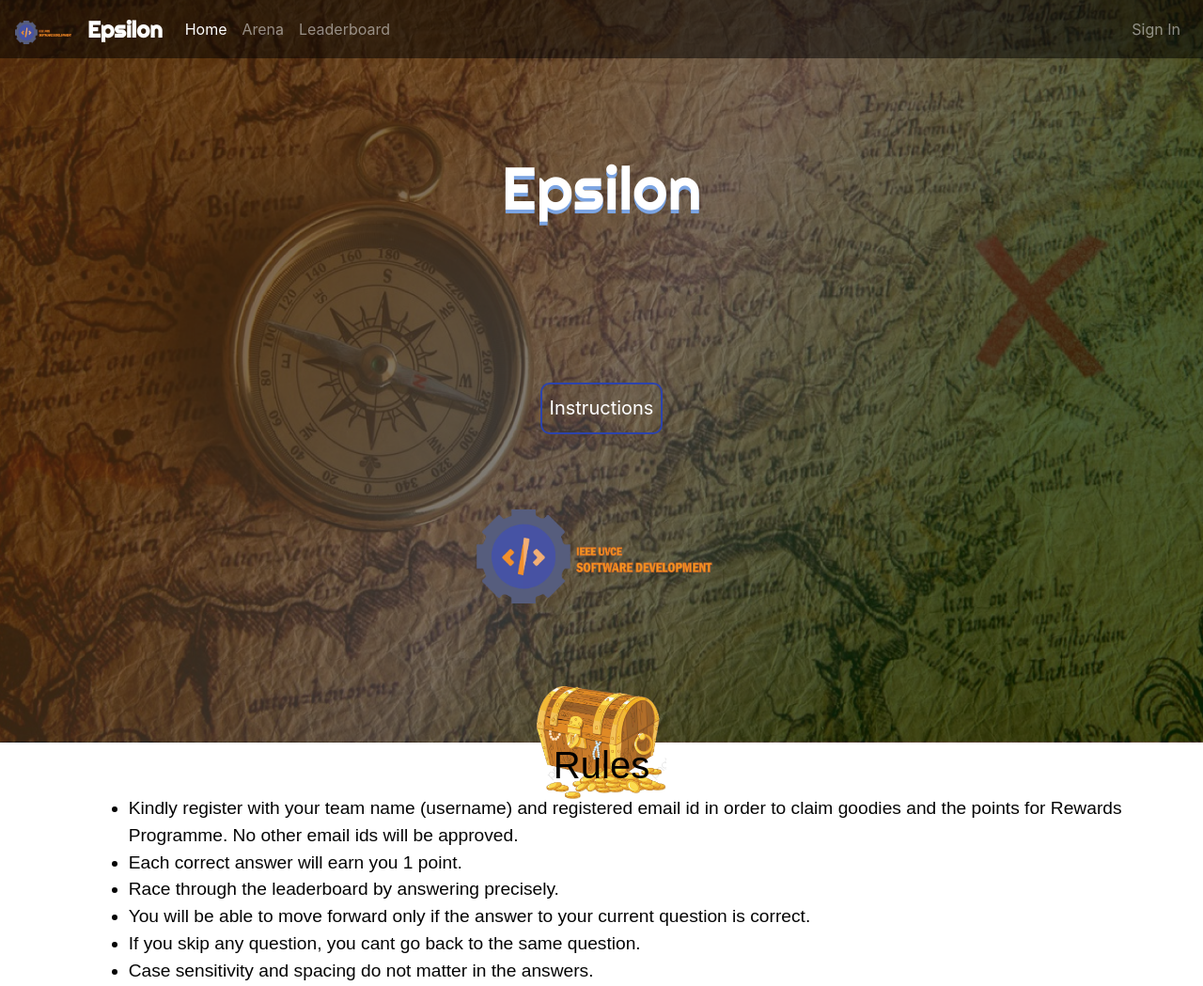
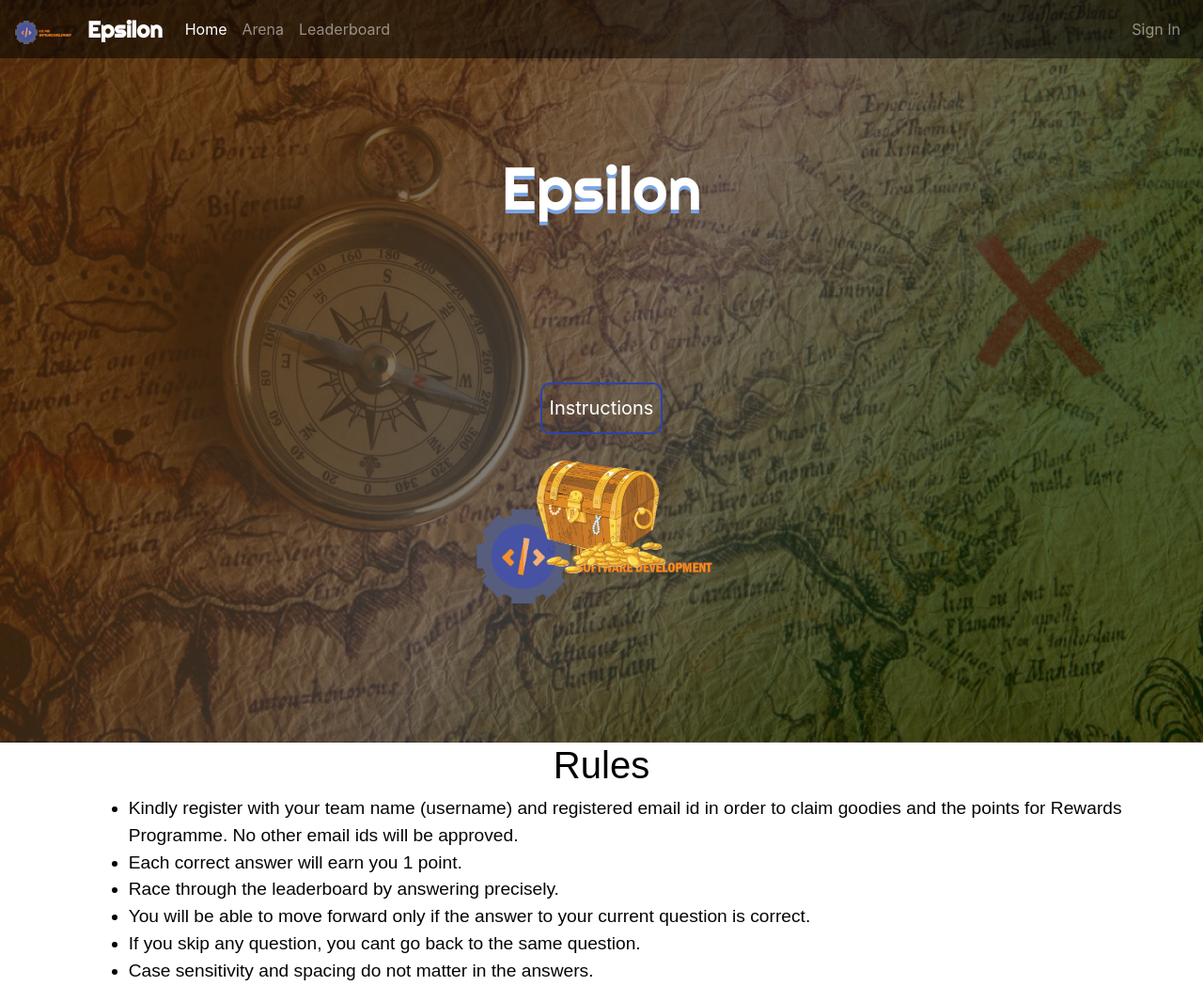
Before and after one commit to Nimitha-jagadeesha/Epsilonn-22, a Django app: page / in a window 1280 px wide. Shown: the top 1049 px of the page at 94% size. Run offline with Django 3.2, Linux system fonts and the light colour scheme; some libraries are stand-ins or nearby versions; some web fonts are replaced.

Commit message:
Update home.html

```diff
--- a/epsilon/templates/epsilon/home.html
+++ b/epsilon/templates/epsilon/home.html
@@ -58,7 +58,7 @@
             width:auto;
             height:120px;
             position: absolute;
-            margin-top:100vh;
+            margin-top:40vh;
             float:right;
         }
         @media (min-width: 768px) {
```
